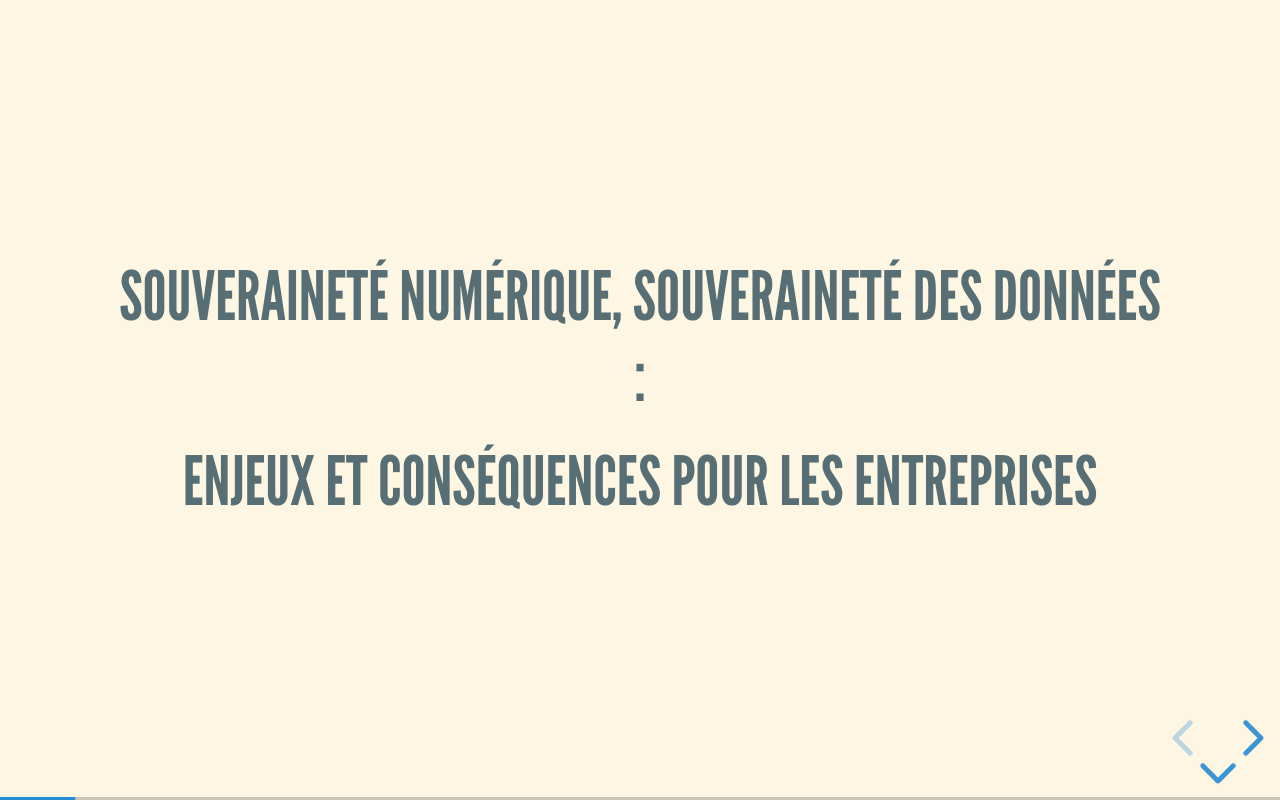
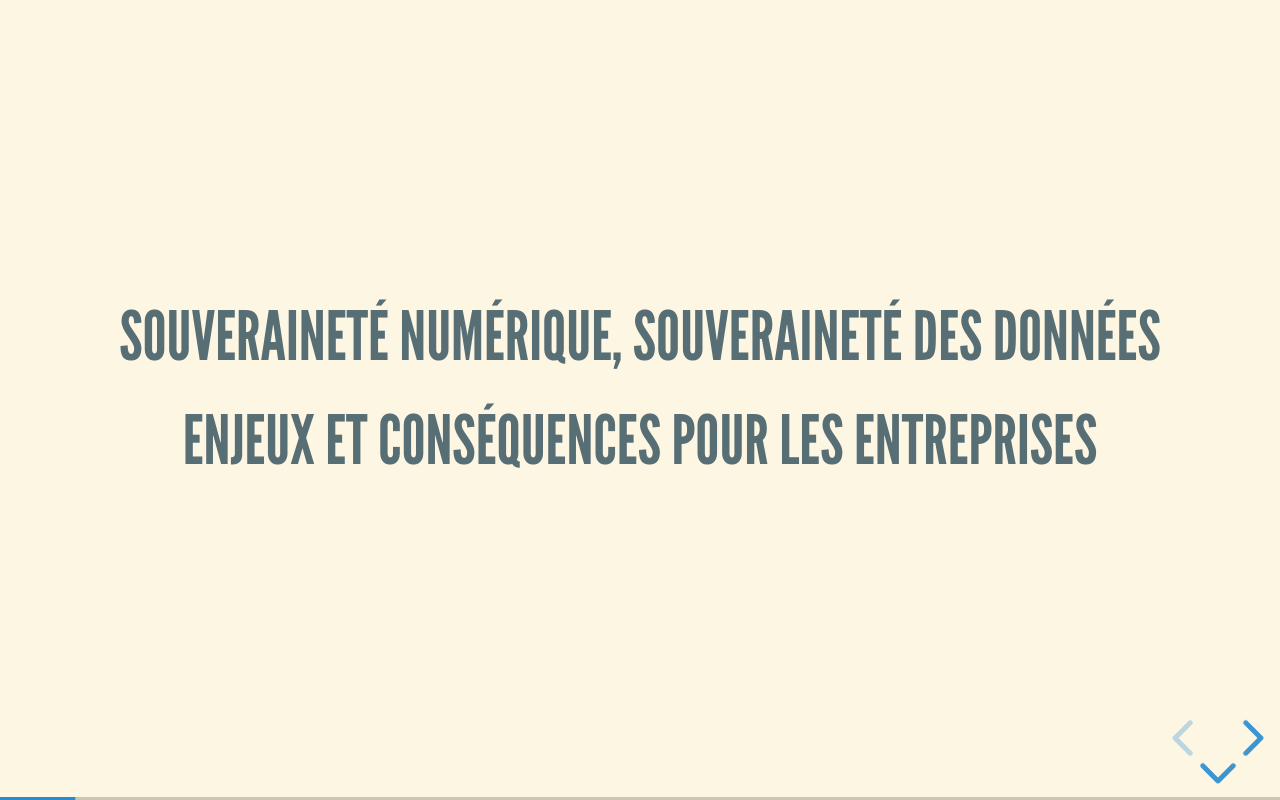
Before and after one commit to handisyde/soutenance, a plain HTML site: page index.html in a window 1280 px wide. Both pictures are taken after a click on the button "next slide". Drawn offline with nearby package versions, Linux system fonts and the light colour scheme; some packages are replaced by stand-ins of ours.

Commit message:
Deploying to gh-pages from  @ baa724df6578a9d2fb018c89eb660518a680d964 🚀

```diff
--- a/index.html
+++ b/index.html
@@ -23,7 +23,7 @@
 #### 30 août 2022
 
 </script></section><section ><section data-markdown><script type="text/template">
-### Souveraineté numérique, souveraineté des données :
+### Souveraineté numérique, souveraineté des données
 ### Enjeux et conséquences pour les entreprises
 
 <aside class="notes"><p>De l’affaire Snowden à l’invalidation du Privacy Shield, en moins de 10 ans, la confiance en une infrastructure Cloud globale opérée par des acteurs internationaux, et particulièrement américains, s’est sérieusement érodée.</p>
```
Also changed, not shown: slides.html (+1 -1 lines).
